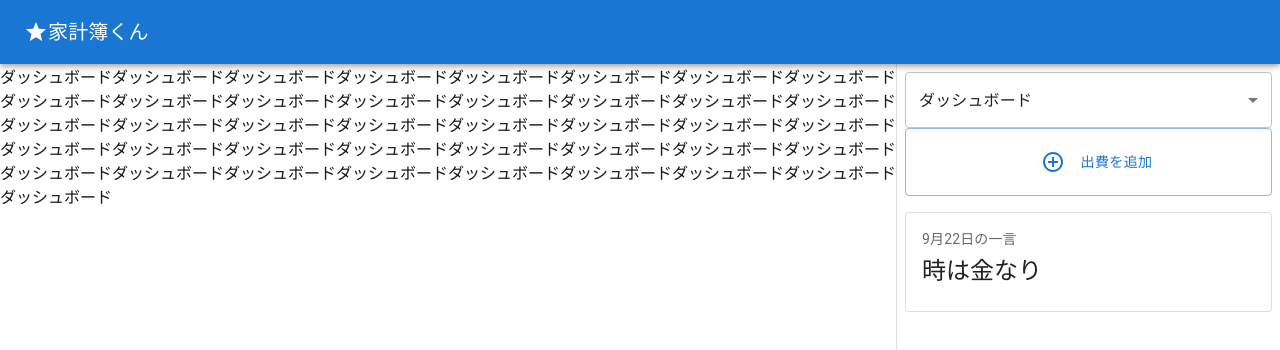
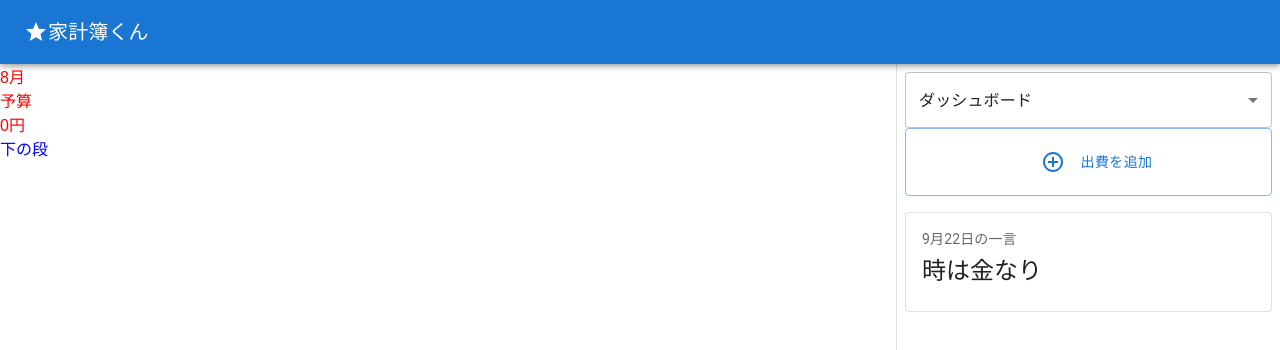
Before and after one commit to ogaogs/receipt-scanner, a Next.js app: page / in a window 1280 px wide. Shown: the top 350 px of the page. Built offline with nearby package versions, Linux system fonts and the light colour scheme; no server answers; the database is empty.

Commit message:
✨ DBからデータを指定した月の出費を取得し合計金額を表示させる機能を追加した (#45)

```diff
--- /dev/null
+++ b/src/_components/features/Dashbord/components/UpperDashbord.tsx
@@ -0,0 +1,29 @@
+import { Box } from "@mui/material";
+import { getStartAndEndOfMonth } from "@/utils/time";
+import { getMonthExpenses } from "@/lib/db/budget";
+
+export const UperDashbord = async () => {
+  const userId = "30d06a0b-dcb9-4060-911e-d15b50e2b7e0";
+  const date = new Date(2024, 7, 10); // UTC時間
+  const { firstDay, lastDay } = getStartAndEndOfMonth(date);
+  const monthExpenses = await getMonthExpenses(userId, firstDay, lastDay);
+  const totalAmount = monthExpenses.reduce(
+    (sum, current) => sum + current.amount,
+    0
+  );
+
+  // formattedDateは関数化してutilsにおいてもいいかも　"ja-JP"で日本時間に変換
+  const formattedDate = date.toLocaleDateString("ja-JP", {
+    month: "long",
+  });
+  return (
+    <>
+      <Box>{formattedDate}</Box>
+      <Box>
+        <div>予算</div>
+        <div>{totalAmount}円</div>
+      </Box>
+      <Box></Box>
+    </>
+  );
+};
--- a/src/app/expense/page.tsx
+++ b/src/app/expense/page.tsx
@@ -1,4 +1,4 @@
-export default async function Dashboard() {
+export default async function Page() {
   return (
     <>
       <div>
--- a/src/app/page.tsx
+++ b/src/app/page.tsx
@@ -1,9 +1,13 @@
-export default async function Dashboard() {
+import { Box } from "@mui/material";
+import { UperDashbord } from "@/_components/features/Dashbord/components/UpperDashbord"
+
+export default async function Page() {
   return (
     <>
-      <div>
-        ダッシュボードダッシュボードダッシュボードダッシュボードダッシュボードダッシュボードダッシュボードダッシュボードダッシュボードダッシュボードダッシュボードダッシュボードダッシュボードダッシュボードダッシュボードダッシュボードダッシュボードダッシュボードダッシュボードダッシュボードダッシュボードダッシュボードダッシュボードダッシュボードダッシュボードダッシュボードダッシュボードダッシュボードダッシュボードダッシュボードダッシュボードダッシュボードダッシュボードダッシュボードダッシュボードダッシュボードダッシュボードダッシュボードダッシュボードダッシュボードダッシュボード
-      </div>
+      <Box sx={{color: "red"}}>
+        <UperDashbord/>
+      </Box>
+      <Box sx={{color: "blue", height: 100}}>下の段</Box>
     </>
   );
 }
--- /dev/null
+++ b/src/lib/db/budget.ts
@@ -0,0 +1,20 @@
+"use server";
+
+import prisma from "@/lib/prisma";
+
+// 指定した月の出費を取得する
+export const getMonthExpenses = async (
+  userId: string,
+  firstDay: Date,
+  lastDay: Date
+) => {
+  return await prisma.expense.findMany({
+    where: {
+      date: {
+        gte: firstDay,
+        lt: lastDay,
+      },
+      userId: userId,
+    },
+  });
+};
--- /dev/null
+++ b/src/utils/time.ts
@@ -0,0 +1,8 @@
+// 月の初日と最終日を返す
+export const getStartAndEndOfMonth = (date: Date) => {
+  // UTCで表示される
+  const firstDay = new Date(date.getFullYear(), date.getMonth(), 1);
+  const lastDay = new Date(date.getFullYear(), date.getMonth() + 1, 0);
+
+  return { firstDay, lastDay };
+};
```
Also changed, not shown: src/lib/prisma.ts (renamed from src/lib/db.ts).
